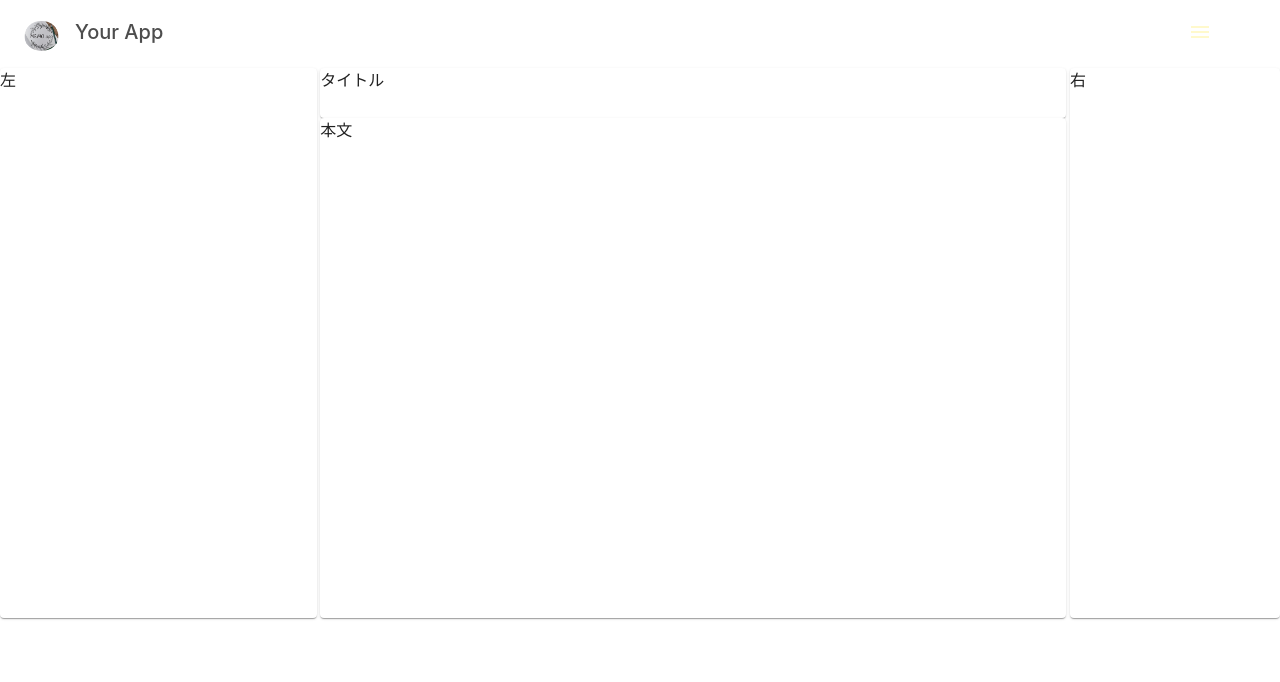
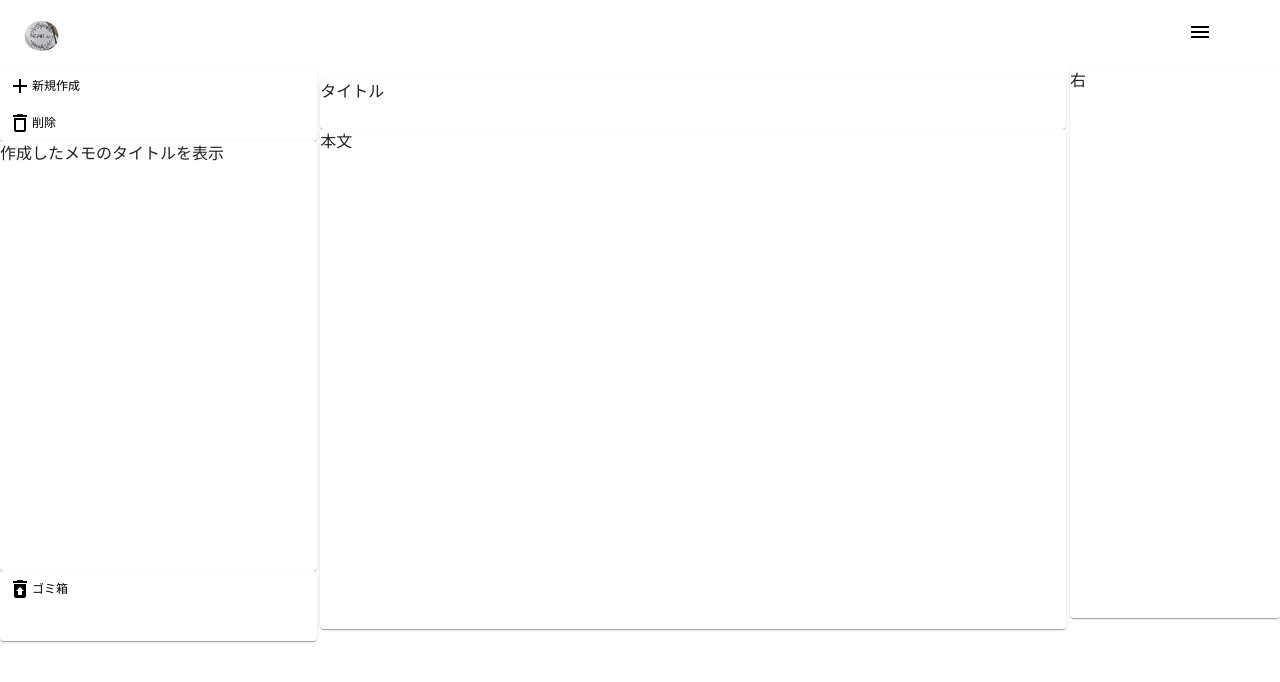
Before and after one commit to Botheet/memo-app, a Next.js app: page /mainPage in a window 1280 px wide. Shown: the top 682 px of the page. Built offline with nearby package versions, Linux system fonts and the light colour scheme.

Commit message:
mainPage内、左のgridをTop,MemoList,Bottomに分け、各コンポーネントをaugs/MainPageに作成

```diff
--- a/src/app/mainPage/page.tsx
+++ b/src/app/mainPage/page.tsx
@@ -1,5 +1,7 @@
 "use client";
 
+import { LeftBottom } from "@/components/augs/MainPage/LeftBottom";
+import { LeftTop } from "@/components/augs/MainPage/LeftTop";
 import { Grid, Paper } from "@mui/material";
 import React from "react";
 
@@ -8,14 +10,39 @@ export default function mainPage() {
 		// 左のフレーム
 		<Grid container spacing={0.5} marginTop={8}>
 			<Grid item xs={3}>
+				<Grid>
 					<Paper
 						sx={{
-						height: 550,
+							height: "auto",
+							minHeight: "50px",
 							backgroundColor: (theme) => (theme.palette.mode === "dark" ? "#1A2027" : "#fff")
 						}}
 					>
-					左
+						<LeftTop />
 					</Paper>
+				</Grid>
+				<Grid>
+					<Paper
+						sx={{
+							height: "auto",
+							minHeight: "430px",
+							backgroundColor: (theme) => (theme.palette.mode === "dark" ? "#1A2027" : "#fff")
+						}}
+					>
+						作成したメモのタイトルを表示
+					</Paper>
+				</Grid>
+				<Grid>
+					<Paper
+						sx={{
+							height: "auto",
+							minHeight: "70px",
+							backgroundColor: (theme) => (theme.palette.mode === "dark" ? "#1A2027" : "#fff")
+						}}
+					>
+						<LeftBottom />
+					</Paper>
+				</Grid>
 			</Grid>
 
 			{/* 真ん中のフレーム */}
@@ -34,7 +61,8 @@ export default function mainPage() {
 				<Grid>
 					<Paper
 						sx={{
-							height: 500,
+							height: "auto",
+							minHeight: "500px",
 							backgroundColor: (theme) => (theme.palette.mode === "dark" ? "#1A2027" : "#fff")
 						}}
 					>
@@ -46,7 +74,8 @@ export default function mainPage() {
 			<Grid item xs={2}>
 				<Paper
 					sx={{
-						height: 550,
+						height: "auto",
+						minHeight: "550px",
 						backgroundColor: (theme) => (theme.palette.mode === "dark" ? "#1A2027" : "#fff")
 					}}
 				>
--- a/src/components/augs/Header/index.tsx
+++ b/src/components/augs/Header/index.tsx
@@ -17,7 +17,7 @@ const Header: React.FC<HeaderProps> = ({ children }) => {
 	return (
 		<Box>
 			<AppBar position="fixed" sx={{ backgroundColor: "rgba(2, 2, 2, 0)", boxShadow: "none", marginTop: 0 }}>
-				<Toolbar sx={{ minHeight: 2, maxHeight: 3, width: "100%", flexWrap: "nowrap" }}>
+				<Toolbar sx={{ maxHeight: 3, width: "100%", flexWrap: "nowrap" }}>
 					{/* ページアイコン */}
 					<Link href="/">
 						{/*最終的にここがトップページ*/}
--- /dev/null
+++ b/src/components/augs/MainPage/LeftBottom/index.tsx
@@ -0,0 +1,14 @@
+import { Box, Button, Typography } from "@mui/material";
+
+import RestoreFromTrashIcon from "@mui/icons-material/RestoreFromTrash";
+
+export const LeftBottom = () => {
+	return (
+		<Box display="flex" alignItems="flex-start" flexDirection="column" gap={0.5}>
+			<Button fullWidth style={{ justifyContent: "flex-start" }}>
+				<RestoreFromTrashIcon />
+				<Typography fontSize="12px">ゴミ箱</Typography>
+			</Button>
+		</Box>
+	);
+};
--- /dev/null
+++ b/src/components/augs/MainPage/LeftTop/index.tsx
@@ -0,0 +1,19 @@
+import { Box, Button, Typography } from "@mui/material";
+
+import AddIcon from "@mui/icons-material/Add";
+import DeleteOutlineIcon from "@mui/icons-material/DeleteOutline";
+
+export const LeftTop = () => {
+	return (
+		<Box display="flex" alignItems="flex-start" flexDirection="column" gap={0.1}>
+			<Button fullWidth style={{ justifyContent: "flex-start" }}>
+				<AddIcon />
+				<Typography fontSize="12px">新規作成</Typography>
+			</Button>
+			<Button fullWidth items-align="flex-start" style={{ justifyContent: "flex-start" }}>
+				<DeleteOutlineIcon />
+				<Typography fontSize="12px">削除</Typography>
+			</Button>
+		</Box>
+	);
+};
--- a/src/components/core/Sidebar/index.tsx
+++ b/src/components/augs/MainPage/MemoList/index.tsx
@@ -6,5 +6,5 @@ const [memoLists, setMemoLists] = useState<memoList[]>([]);
 type memoList = {
 	listName: string;
 	id: number;
-	checked: boolean;
+	isSelected: boolean;
 };
--- a/src/components/core/DrawerMenuIcon/index.tsx
+++ b/src/components/core/DrawerMenuIcon/index.tsx
@@ -29,6 +29,8 @@ import InfoIcon from "@mui/icons-material/Info";
 import MenuIcon from "@mui/icons-material/Menu";
 import ContactMailIcon from "@mui/icons-material/ContactMail";
 import LoginIcon from "@mui/icons-material/Login";
+import KeyboardReturnIcon from "@mui/icons-material/KeyboardReturn";
+import NoteAltIcon from "@mui/icons-material/NoteAlt";
 
 type Anchor = "top" | "left" | "bottom" | "right";
 
@@ -54,7 +56,7 @@ const DrawerMenuIcon: React.FC = () => {
 		setState({ ...state, [anchor]: open });
 	};
 
-	const iconListMenu = [<HomeIcon />, <InfoIcon />, <LanguageIcon />, <ContactMailIcon />];
+	const iconListMenu = [<KeyboardReturnIcon />, <NoteAltIcon />, <HomeIcon />, <LanguageIcon />];
 	const iconListAccount = [<LoginIcon />, <LanguageIcon />, <InfoIcon />, <ContactMailIcon />];
 	//※※※ログインとログアウトを切り替えるコンポーネントを作成してインポートする※※※
 
@@ -66,7 +68,7 @@ const DrawerMenuIcon: React.FC = () => {
 			onKeyDown={toggleDrawer(anchor, false)}
 		>
 			<List>
-				{["ホーム", "", "", ""].map((text, index) => (
+				{["閉じる", "メモ", "", ""].map((text, index) => (
 					<ListItem key={text} disablePadding>
 						<ListItemButton>
 							<ListItemIcon>{iconListMenu[index]}</ListItemIcon>
--- a/src/styles/theme.ts
+++ b/src/styles/theme.ts
@@ -16,8 +16,8 @@ export const theme = createTheme({
 	},
 	palette: {
 		primary: {
-			main: "#fff9cc",
-			contrastText: "#4d4d4d"
+			main: "#000000",
+			contrastText: "#ffffff"
 		},
 		secondary: {
 			main: "#ffa74f",
```
Lines whose indentation alone changed are shown as unchanged.
